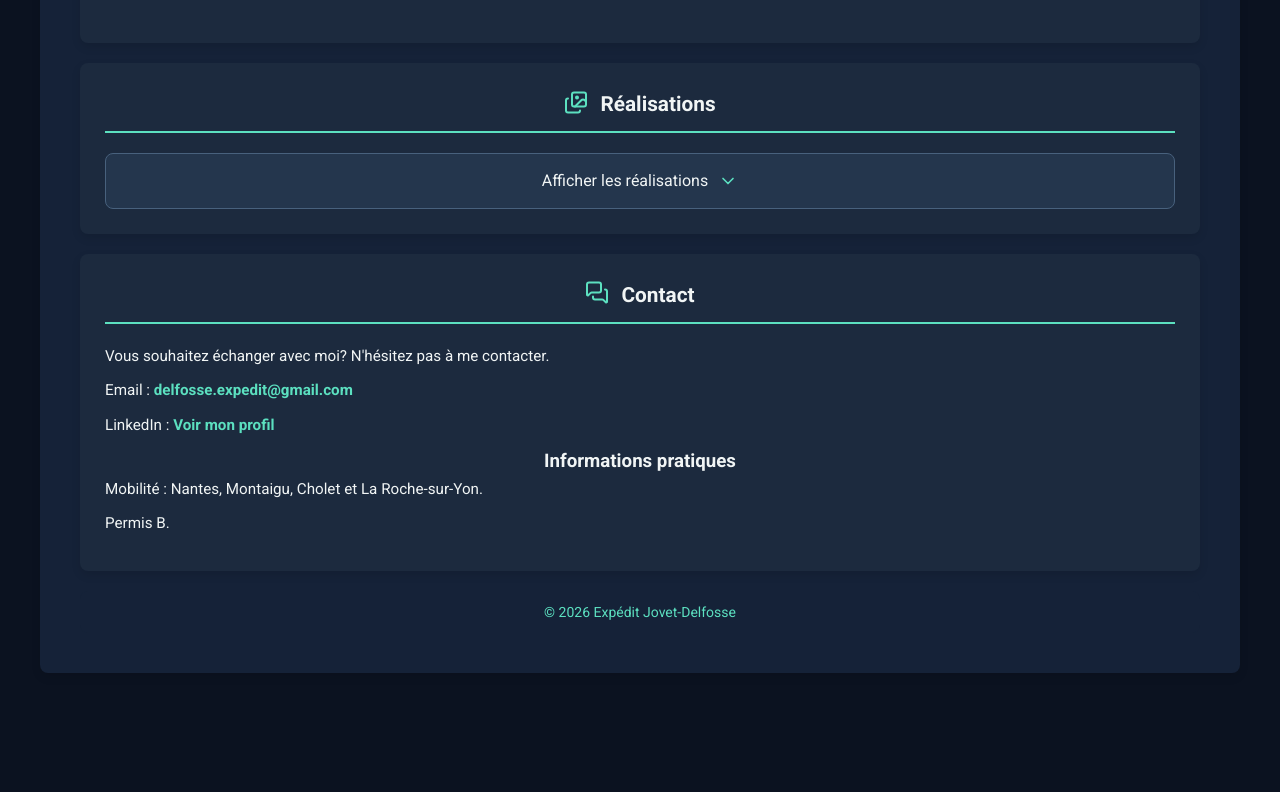
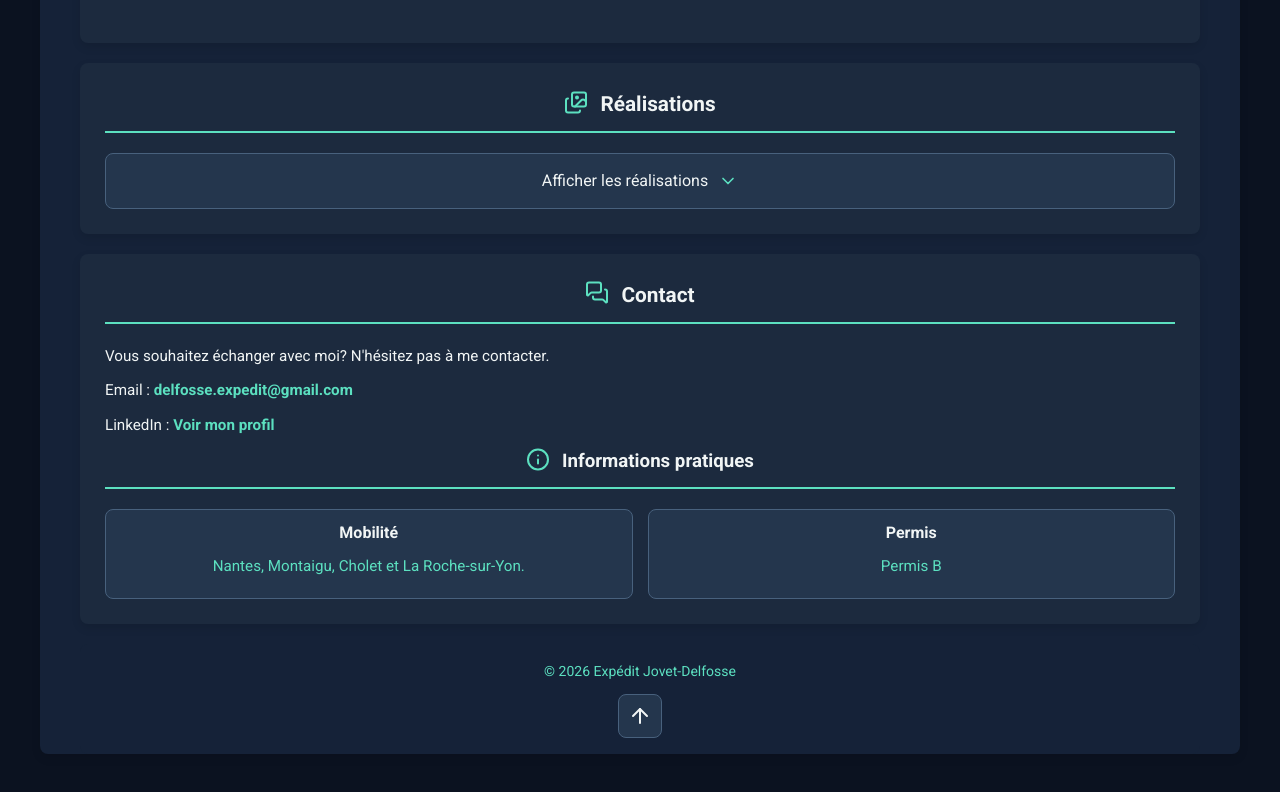
Before and after one commit to Jovet-Delfosse/Jovet-Delfosse.github.io, a plain HTML site: page index.html in a window 1280 px wide. Shown: the part 1352-2144 px from the top of the page. Before the commit the page ends 2065 px from the top, so only its background shows below. Drawn offline with Linux system fonts and the light colour scheme.

Commit message:
Amélioration des informations pratiques et ajout du retour en haut

```diff
--- a/index.html
+++ b/index.html
@@ -13,7 +13,7 @@
 
 <body class="portfolio-page">
 
-  <header class="header">
+  <header id="up" class="header">
         <div class="header-inner">
           <h1 class="title">Expedit Jovet-Delfosse</h1>
 
@@ -252,17 +252,57 @@
         </p>
 
         <div class="contact-info">
-          <h3>Informations pratiques</h3>
+          <h3 id="infos-title" class="section-title-icon">
+            <svg xmlns="http://www.w3.org/2000/svg"
+            width="24"
+            height="24"
+            viewBox="0 0 24 24"
+            fill="none"
+            stroke="currentColor"
+            stroke-width="2"
+            stroke-linecap="round"
+            stroke-linejoin="round"
+            class="lucide lucide-info"
+            aria-hidden="true"
+            focusable="false">
+            <circle cx="12" cy="12" r="10"/>
+            <path d="M12 16v-4"/>
+            <path d="M12 8h.01"/>
+          </svg>
+          Informations pratiques</h3>
 
-          <p>
-            Mobilité : Nantes, Montaigu, Cholet et La Roche-sur-Yon.
-          </p>
+          <div class="info-grid">
+            <div class="info-item">
+              <span class="info-label">Mobilité</span>
+                <p class="info-mobility">Nantes, Montaigu, Cholet et La Roche-sur-Yon.</p>
+            </div>
 
-          <p>Permis B.</p>
+            <div class="info-item">
+              <span class="info-label">Permis</span>
+              <p class="info-mobility">Permis B</p>
+            </div>
+          </div>
         </div>
       </section>
       <footer class="footer" role="contentinfo">
         <p>© 2026 Expédit Jovet-Delfosse</p>
+
+        <a href="#up" class="back-to-top" aria-label="Retour en haut de page">
+  <svg xmlns="http://www.w3.org/2000/svg"
+       width="24"
+       height="24"
+       viewBox="0 0 24 24"
+       fill="none"
+       stroke="currentColor"
+       stroke-width="2"
+       stroke-linecap="round"
+       stroke-linejoin="round"
+       aria-hidden="true"
+       focusable="false">
+    <line x1="12" y1="19" x2="12" y2="5"/>
+    <polyline points="5 12 12 5 19 12"/>
+  </svg>
+</a>
       </footer>
     </main>
   </div>
--- a/styles.css
+++ b/styles.css
@@ -548,6 +548,55 @@ article ul {
   border-radius: var(--border-radius);
 }
 
+/* Réduire l'espace du footer du portfolio */
+.portfolio-page .container, .portfolio-page .main-content {
+  padding-bottom: 0;
+}
+.cv-page .container, .cv-page .main-content {
+  padding-bottom: 0;
+}
+
+.footer {
+   display: flex;
+  flex-direction: column;
+  align-items: center;
+  gap: 12px;
+  padding: 16px;
+}
+.back-to-top {
+  display: flex;
+  align-items: center;
+  justify-content: center;
+  width: 44px;
+  height: 44px;
+  color: var(--text-light);
+  background: #24364d;
+  border: 1px solid #48617d;
+  border-radius: 8px;
+  transition: color 0.2s ease,
+              background-color 0.2s ease,
+              border-color 0.2s ease;
+}
+
+.back-to-top:hover, .back-to-top:focus-visible {
+  background: #2b4059;
+  border-color: var(--accent-color);
+  text-decoration: none;
+  color: var(--accent-color);
+}
+
+.back-to-top:focus-visible {
+  outline: 1px solid var(--accent-color);
+}
+
+/* Affichage conditionnel de la flèche du CV */
+.cv-back-to-top {
+  display: none;
+}
+.cv-back-to-top.is-visible {
+  display: flex;
+}
+
 /* Liens */
 a {
   color: var(--white);
@@ -571,6 +620,39 @@ a:hover {
 .contact a:hover {
   color: var(--white);
   text-decoration: underline;
+}
+
+.contact-info h3{
+  border-bottom: 2px solid var(--accent-color);
+  margin-bottom: 20px;
+  padding-bottom: 10px;
+}
+
+/* Informations pratiques du portfolio */
+.info-grid {
+  display: grid;
+  grid-template-columns: repeat(2, minmax(0, 1fr));
+  gap: 15px;
+}
+
+.info-item {
+  background: #24364d;
+  border: 1px solid #48617d;
+  border-radius: 8px;
+  padding: 10px;
+  text-align: center;
+}
+
+.info-label {
+  display: block;
+  color: var(--text-light);
+  font-weight: 700;
+  margin-bottom: 8px;
+}
+
+/* Villes de mobilité du CV */
+.info-mobility {
+  color: var(--accent-color);
 }
 
 /* Sélecteur des sections du CV */
```
Also changed, not shown: cv.html (+20 -4 lines), cv.js (+20 -0 lines).
